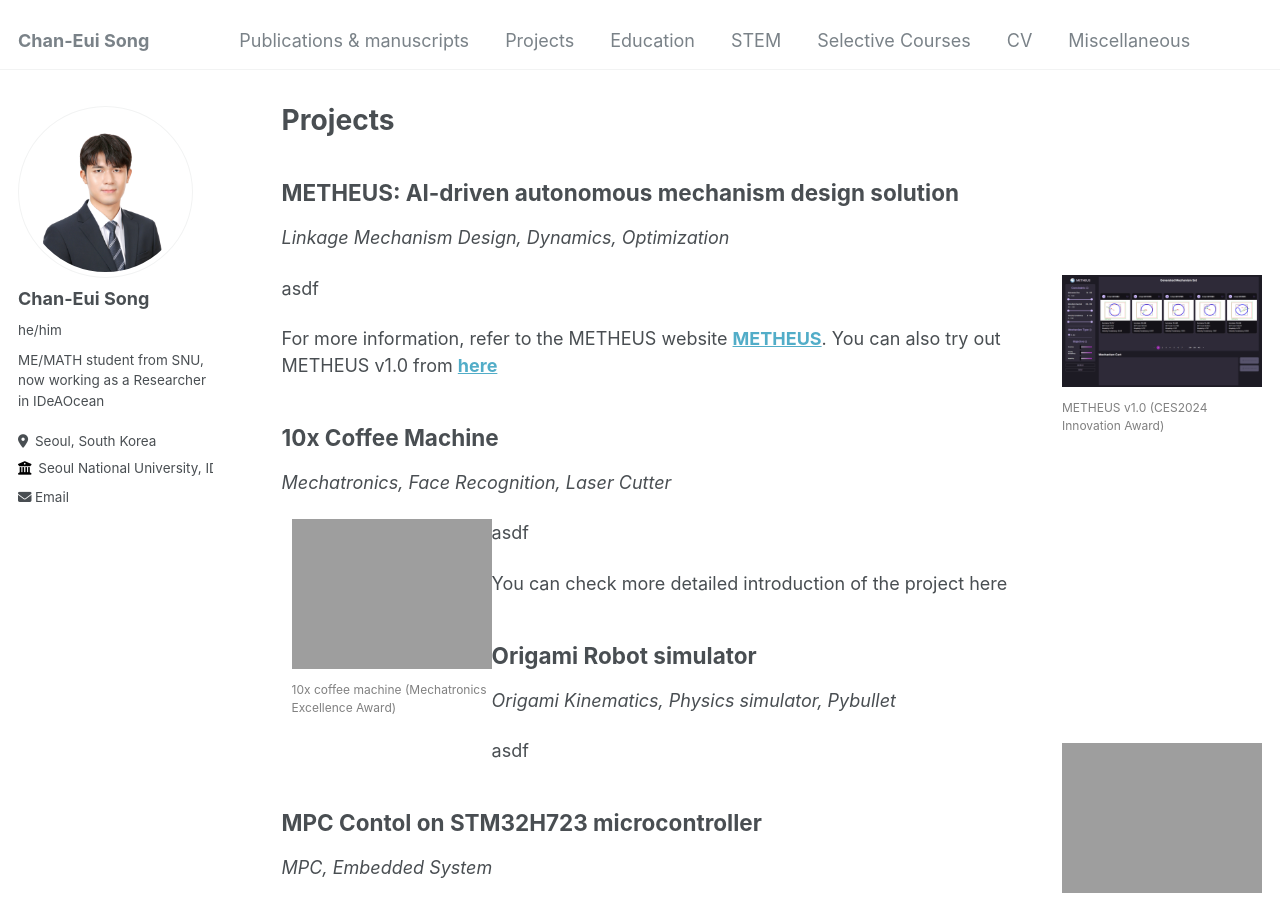
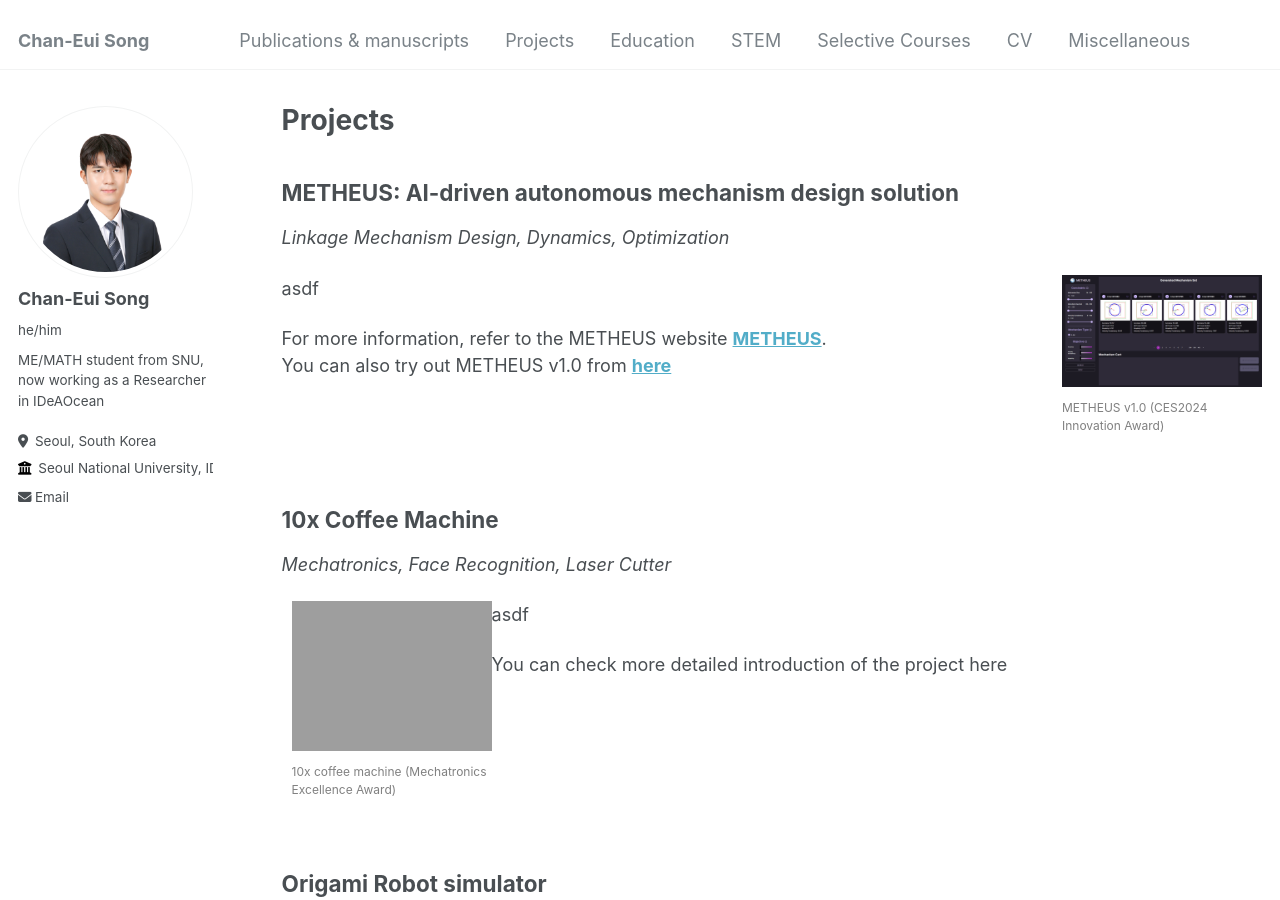
Before and after one commit to cksdml1014/chanisong, a Jekyll site: the page built from _pages/Projects.md, in a window 1280 px wide and 900 px high. Built offline with Jekyll 4.4.1, drawn with Linux system fonts in a browser that asks for light colours.

Commit message:
Update Projects.md

```diff
--- a/_pages/Projects.md
+++ b/_pages/Projects.md
@@ -7,7 +7,7 @@ author_profile: true
 ## METHEUS: AI-driven autonomous mechanism design solution
 *Linkage Mechanism Design, Dynamics, Optimization*
 
-<div style="float: right; width: 200px; margin: 0 0 10px 10px;clear: both;">
+<div style="float: right; width: 200px; margin: 0 0 10px 10px;">
     <img src="https://cksdml1014.github.io/chanisong/images/metheus.png" alt="Hi! I'm Chani!" style="width: 100%;">
     <p style="font-size: 12px; color: gray;"> METHEUS v1.0 (CES2024 Innovation Award)</p>
 </div>
@@ -16,10 +16,11 @@ asdf
 
 For more information, refer to the METHEUS website **[METHEUS](https://ideaocean.ai/metheus/)**.
 You can also try out METHEUS v1.0 from **[here](https://www.metheus.ai/)**
+<div style="clear: both;"></div>
 
 ## 10x Coffee Machine
 *Mechatronics, Face Recognition, Laser Cutter*
-<div style="float: left; width: 200px; margin: 0 0 10px 10px;clear: both;">
+<div style="float: left; width: 200px; margin: 0 0 10px 10px;">
     <img src="https://cksdml1014.github.io/chanisong/images/tenxcoffee.jpg" alt="Hi! I'm Chani!" style="width: 100%;">
     <p style="font-size: 12px; color: gray;"> 10x coffee machine (Mechatronics Excellence Award)</p>
 </div>
@@ -27,6 +28,8 @@ asdf
 
 
 You can check more detailed introduction of the project here
+
+<div style="clear: both;"></div>
 
 ## Origami Robot simulator
 *Origami Kinematics, Physics simulator, Pybullet*
```
